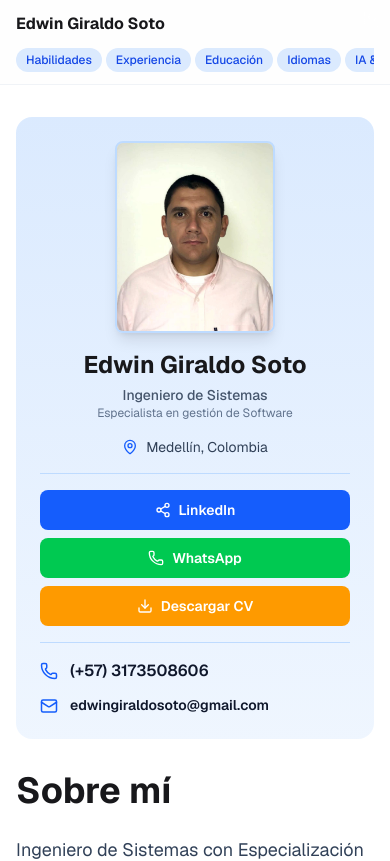
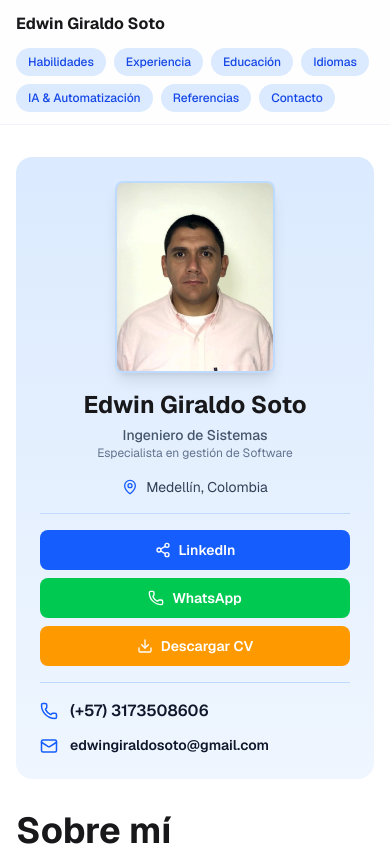
Before and after one commit to edwingiraldosoto/cv-edwin-Animada, a Next.js app: page / in a window 390 px wide. Shown: the top 861 px of the page. Built offline with nearby package versions, Linux system fonts and the light colour scheme.

Commit message:
Change navigation to flex-wrap layout on mobile to prevent button cutoff

```diff
--- a/app/components/Navigation.tsx
+++ b/app/components/Navigation.tsx
@@ -11,21 +11,21 @@ export function Navigation() {
       className="sticky top-0 z-40 bg-white/80 backdrop-blur-md border-b border-slate-200/50"
     >
       <div className="max-w-7xl mx-auto px-4 sm:px-6 lg:px-8 py-3 sm:py-4">
-        <div className="flex flex-col lg:flex-row lg:items-center lg:justify-between gap-3 lg:gap-6">
+        <div className="flex flex-col gap-3 lg:flex-row lg:items-center lg:justify-between lg:gap-6">
           <motion.div
             whileHover={{ scale: 1.05 }}
             className="text-base sm:text-xl font-bold text-zinc-900 whitespace-nowrap flex-shrink-0"
           >
             {cv.personal.name}
           </motion.div>
-          <motion.div className="flex items-center gap-1 sm:gap-2 justify-start lg:justify-end overflow-x-auto scrollbar-hide w-full lg:w-auto">
+          <motion.div className="flex flex-wrap gap-2 justify-start lg:justify-end">
             {cv.navigation.map((item) => (
               <motion.a
                 key={item.href}
                 href={item.href}
                 whileHover={{ y: -2, scale: 1.05 }}
                 whileTap={{ scale: 0.95 }}
-                className="px-2.5 sm:px-4 py-1 sm:py-2 text-xs sm:text-sm font-medium text-blue-700 bg-blue-100 hover:bg-blue-200 rounded-full transition-all duration-300 hover:shadow-md whitespace-nowrap flex-shrink-0"
+                className="px-3 sm:px-4 py-1.5 sm:py-2 text-xs sm:text-sm font-medium text-blue-700 bg-blue-100 hover:bg-blue-200 rounded-full transition-all duration-300 hover:shadow-md"
               >
                 {item.label}
               </motion.a>
```
